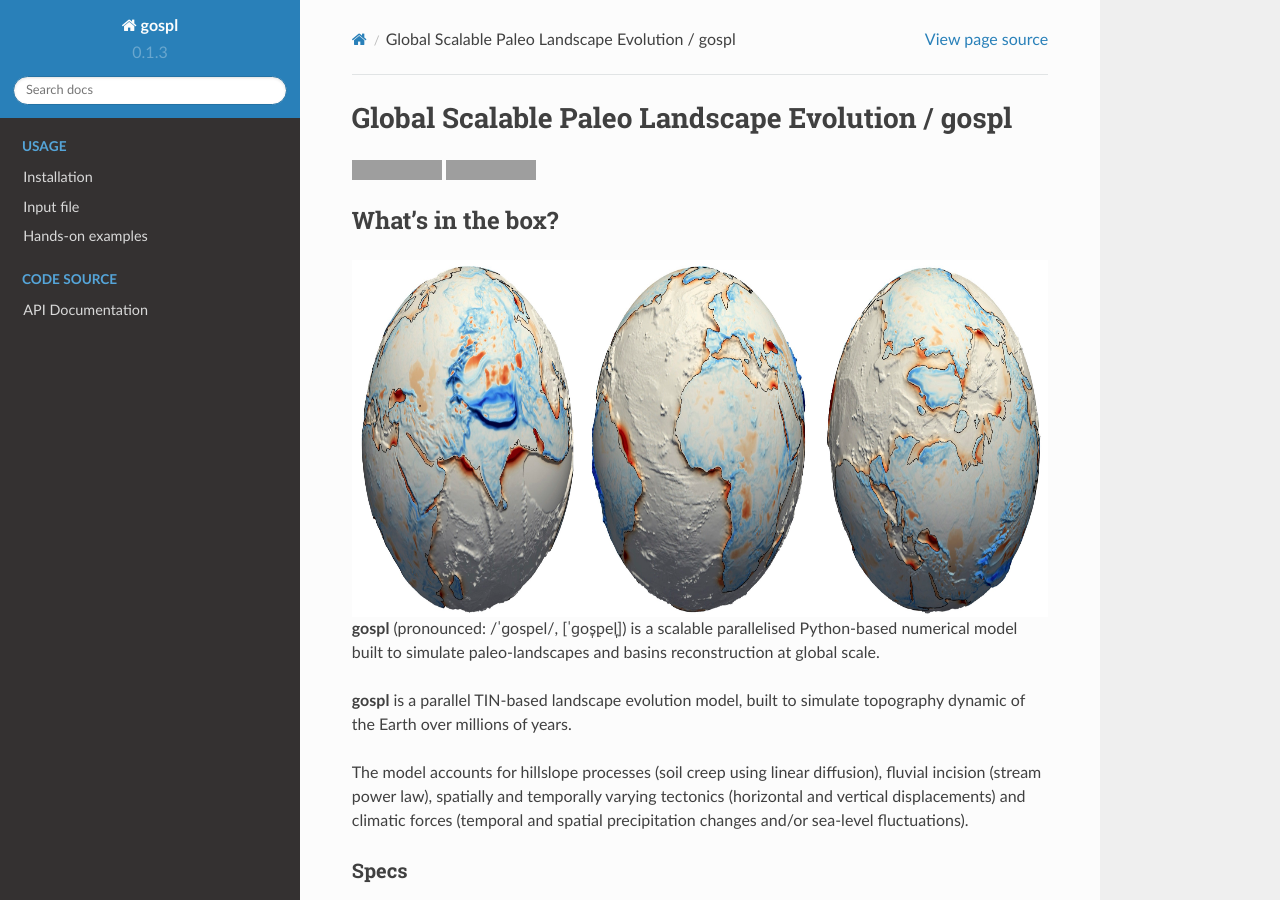
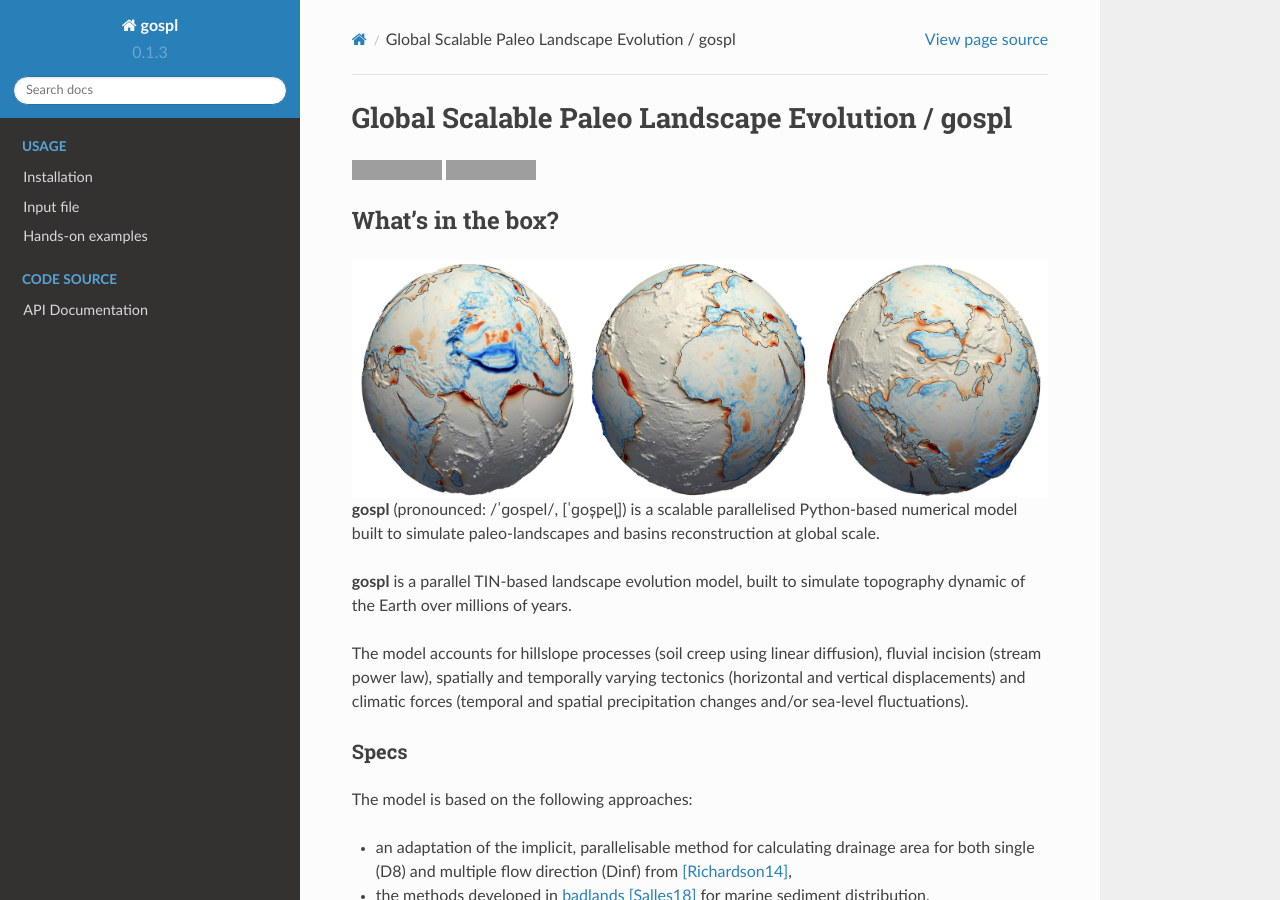
Before and after one commit to Geodels/gospl, a Sphinx documentation site: the page built from docs/index.rst, in a window 1280 px wide and 900 px high. Built offline with Sphinx 7.4.7 and the Read the Docs theme 2.0.0, drawn with Linux system fonts in a browser that asks for light colours; the version number is read from the project's files by our own code; grey boxes are pictures that could not be loaded.

Commit message:
Update index.rst

```diff
--- a/docs/index.rst
+++ b/docs/index.rst
@@ -20,7 +20,7 @@ What's in the box?
 ------------------
 
 .. image:: images/fig_gospl.jpg
-   :scale: 30 %
+   :scale: 20 %
    :alt: global model
    :align: center
 
```
